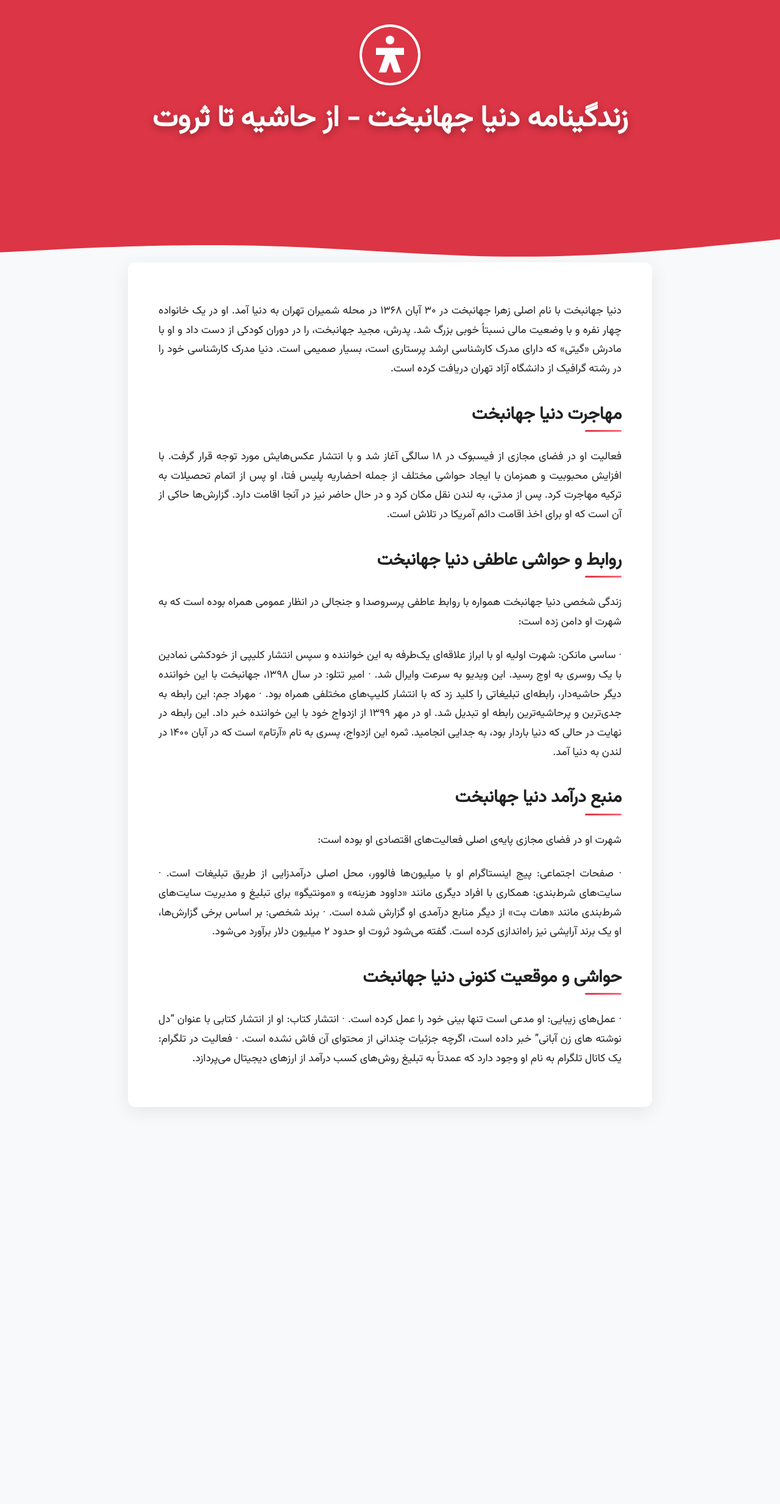
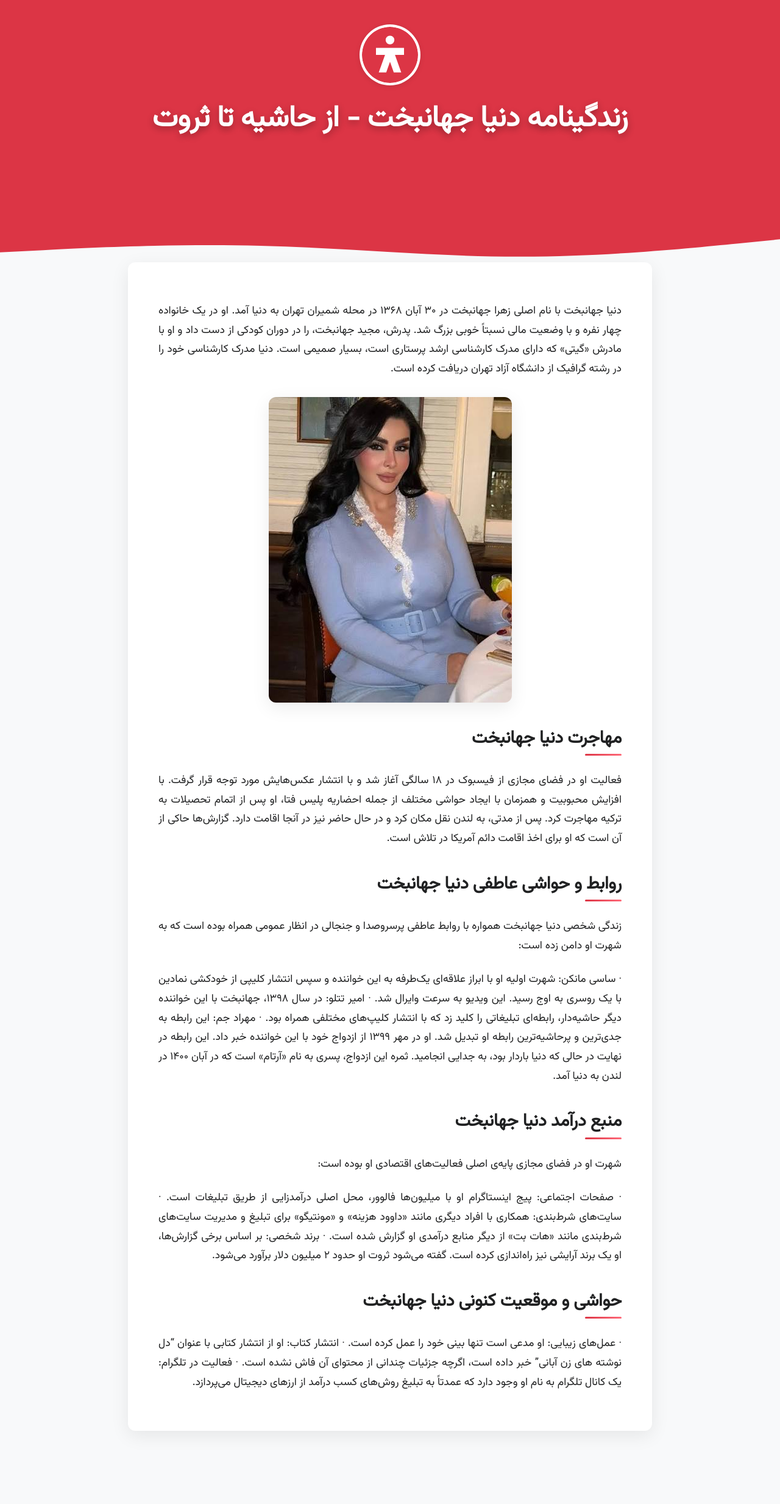
Before and after one commit to darkblog/darkblog.github.io, a Jekyll site: the page built from _posts/2025-9-9-donya-jahanbakht.md, in a window 1280 px wide. Shown: the whole page at 61% size. Built offline with Jekyll 4.4.1, drawn with Linux system fonts in a browser that asks for light colours; before the commit the page ends 1935 px from its top, so only the background shows below that.

Commit message:
Update 2025-9-9-donya-jahanbakht.md

```diff
--- a/_posts/2025-9-9-donya-jahanbakht.md
+++ b/_posts/2025-9-9-donya-jahanbakht.md
@@ -5,6 +5,8 @@
 ---
 
 دنیا جهانبخت با نام اصلی زهرا جهانبخت در ۳۰ آبان ۱۳۶۸ در محله شمیران تهران به دنیا آمد. او در یک خانواده چهار نفره و با وضعیت مالی نسبتاً خوبی بزرگ شد. پدرش، مجید جهانبخت، را در دوران کودکی از دست داد و او با مادرش «گیتی» که دارای مدرک کارشناسی ارشد پرستاری است، بسیار صمیمی است. دنیا مدرک کارشناسی خود را در رشته گرافیک از دانشگاه آزاد تهران دریافت کرده است.
+
+<img src="/biography/donya-jahanbakht.jpeg" alt="دنیا جهانبخت" loading="lazy">
 
 ## مهاجرت دنیا جهانبخت
 
```
